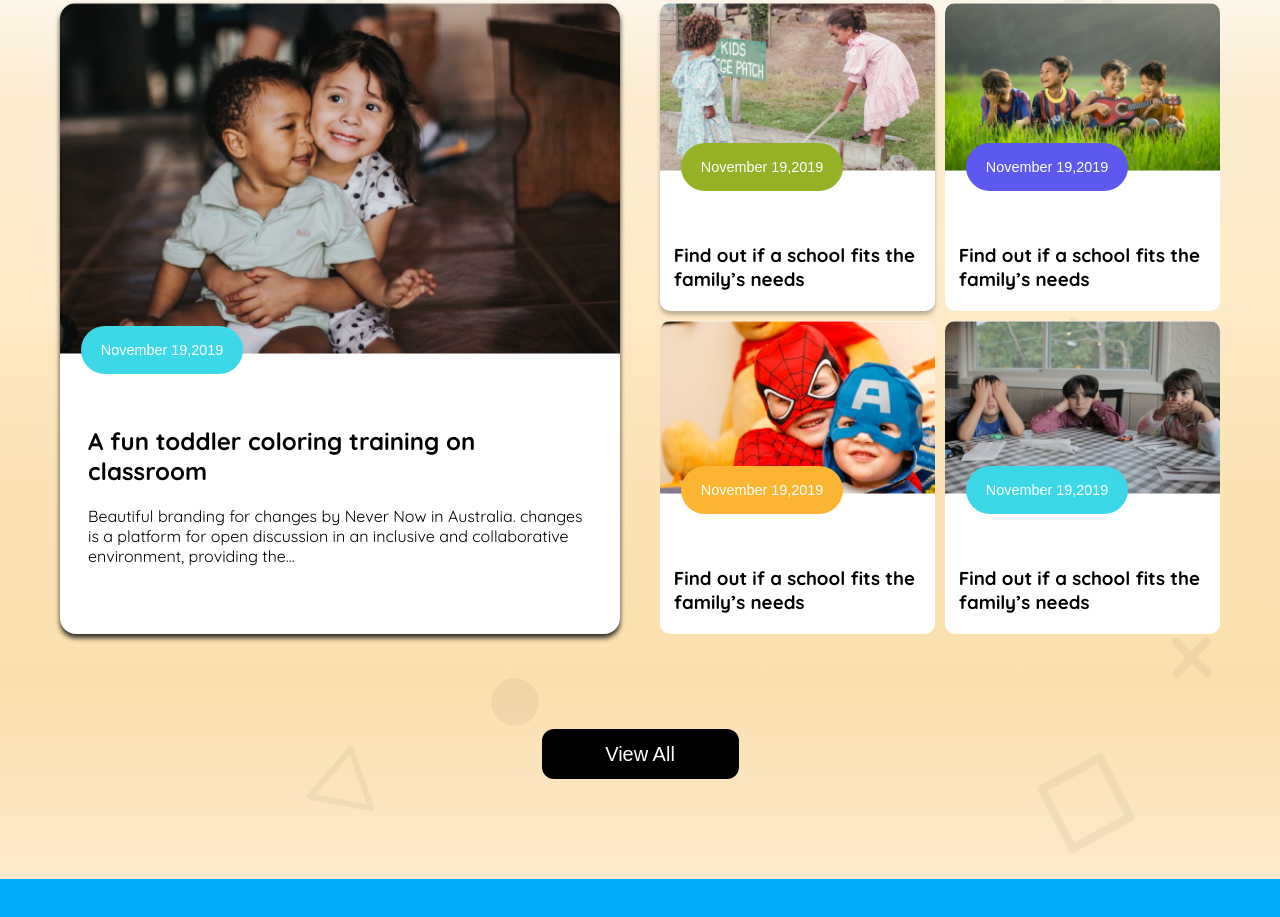
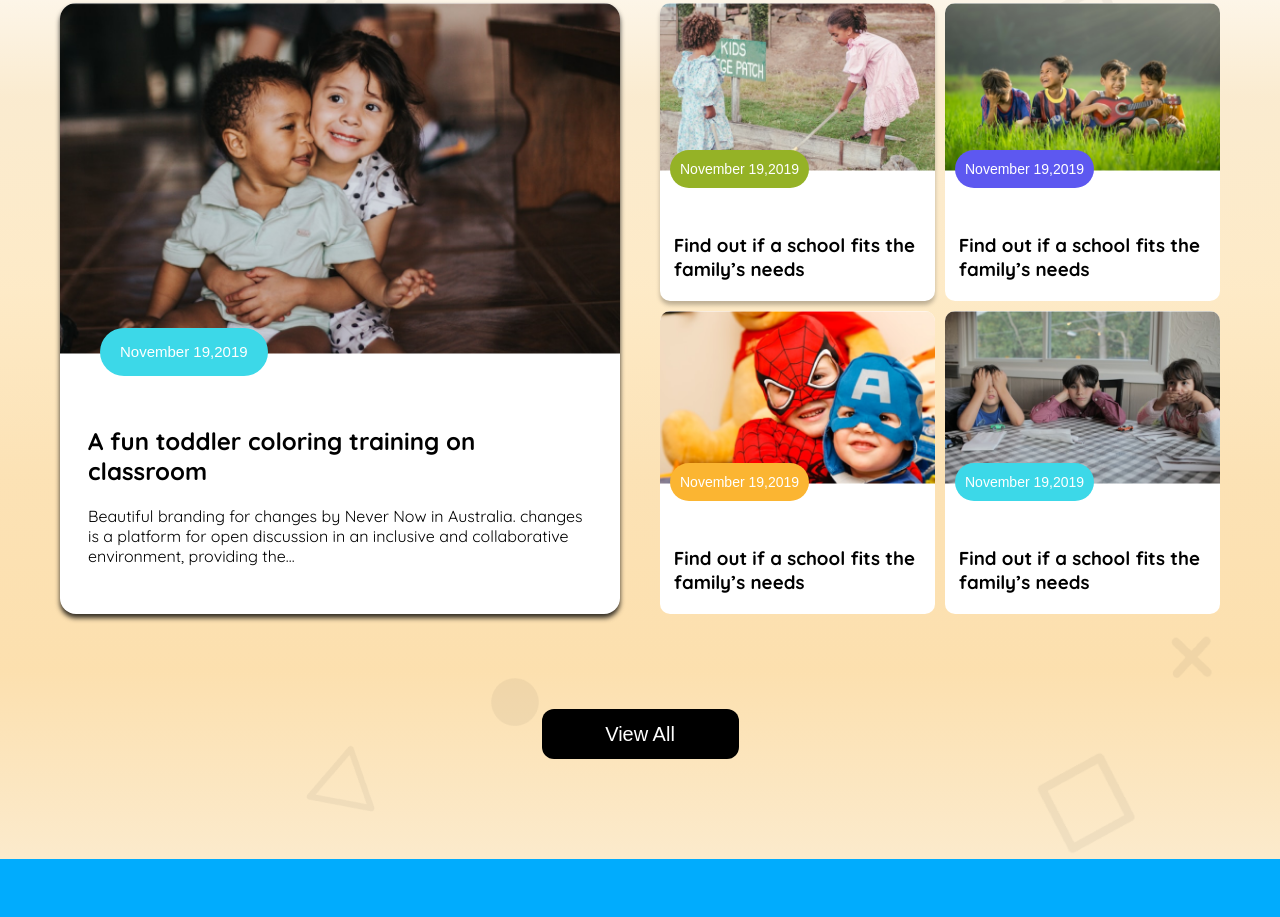
Before and after one commit to Imam-44/assignment-2-final, a plain HTML site: page index.html in a window 1280 px wide. Shown: the part 1697-2614 px from the top of the page. Drawn offline with Linux system fonts and the light colour scheme.

Commit message:
fixing stories btn issue

```diff
--- a/index.html
+++ b/index.html
@@ -151,7 +151,7 @@
           <div class="stories-small-img">
             <img src="images/story-2.png" alt="Two chilldren working">
           </div>
-          <button class="stories-card-btn btn-1">
+          <button class="stories-card-btn btn-1 stories-card-btn-small">
             November 19,2019
           </button>
 
@@ -165,7 +165,7 @@
           <div class="stories-small-img">
             <img src="images/story-3.png" alt="Two chilldren working">
           </div>
-          <button class="stories-card-btn btn-2">
+          <button class="stories-card-btn btn-2 stories-card-btn-small">
             November 19,2019
           </button>
 
@@ -179,7 +179,7 @@
           <div class="stories-small-img">
             <img src="images/story-4.png" alt="Two chilldren working">
           </div>
-          <button class="stories-card-btn btn-3">
+          <button class="stories-card-btn btn-3 stories-card-btn-small">
             November 19,2019
           </button>
 
@@ -193,7 +193,7 @@
           <div class="stories-small-img">
             <img src="images/story-5.png" alt="Two chilldren working">
           </div>
-          <button class="stories-card-btn">
+          <button class="stories-card-btn stories-card-btn-small">
             November 19,2019
           </button>
 
--- a/style/style.css
+++ b/style/style.css
@@ -248,18 +248,33 @@ li {
   gap: 10px;
 }
 .stories-card-btn{
-  max-width: 10.6rem;
+  max-width: 170px;
   height: 47.93px;
   padding: 0 20px;
   border-radius: 47.93px;
   background-color: #3CD8E8;
   color: white;
   border: none;
-  font-size: 0.9rem;
+  font-size: 15px;
   font-weight: 500;
   position: relative;
-  top: -2rem;
-  left: 1.3rem;
+  top: -30px;
+  left: 40px;
+  cursor: pointer;
+}
+.stories-card-btn-small{
+  max-width: 149px;
+  height: 37.93px;
+  padding: 0 10px;
+  border-radius: 37.93px;
+  background-color: #3CD8E8;
+  color: white;
+  border: none;
+  font-size: 14px;
+  font-weight: 500;
+  position: relative;
+  top: -25px;
+  left: 10px;
   cursor: pointer;
 }
 
```
